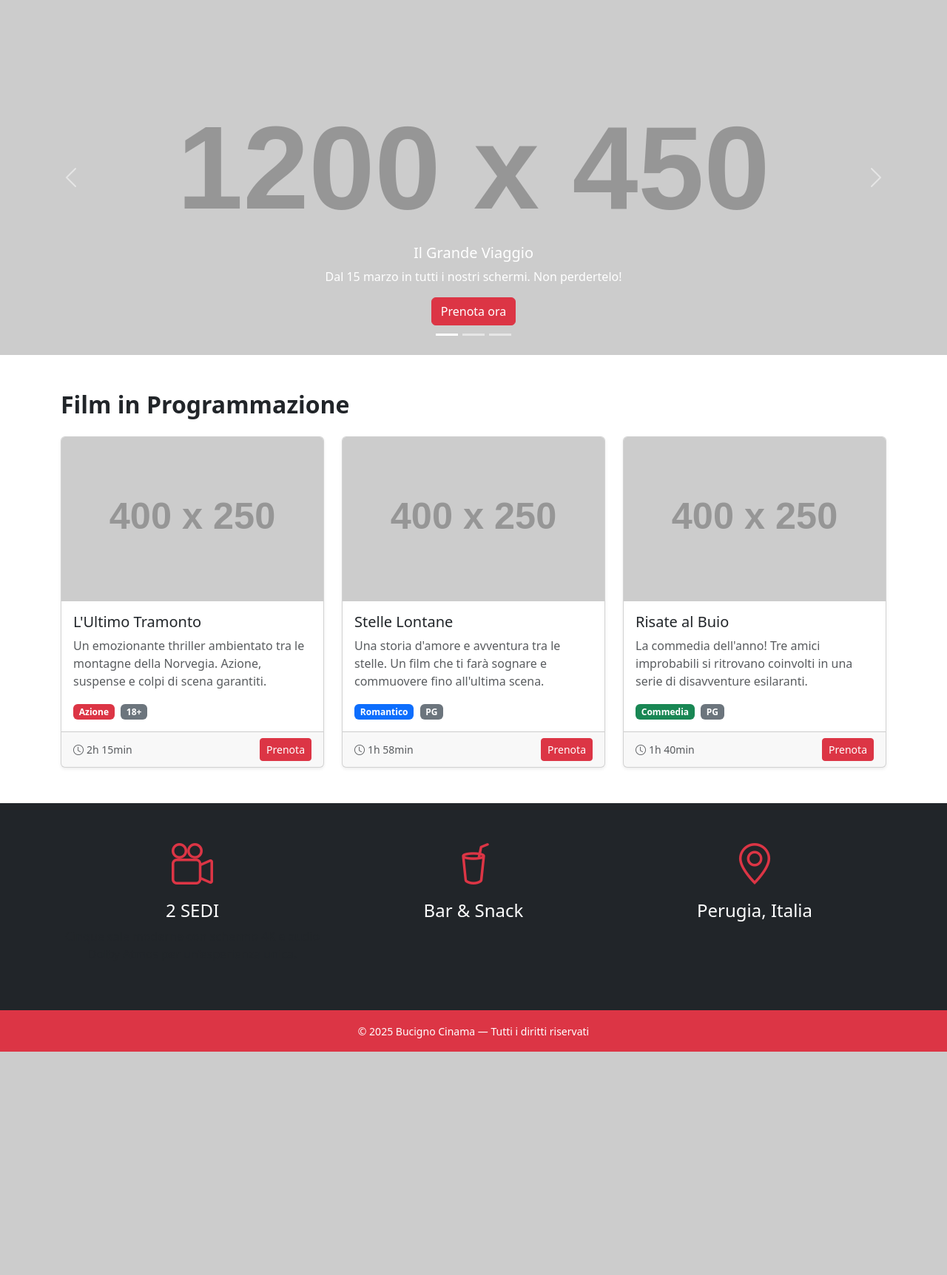
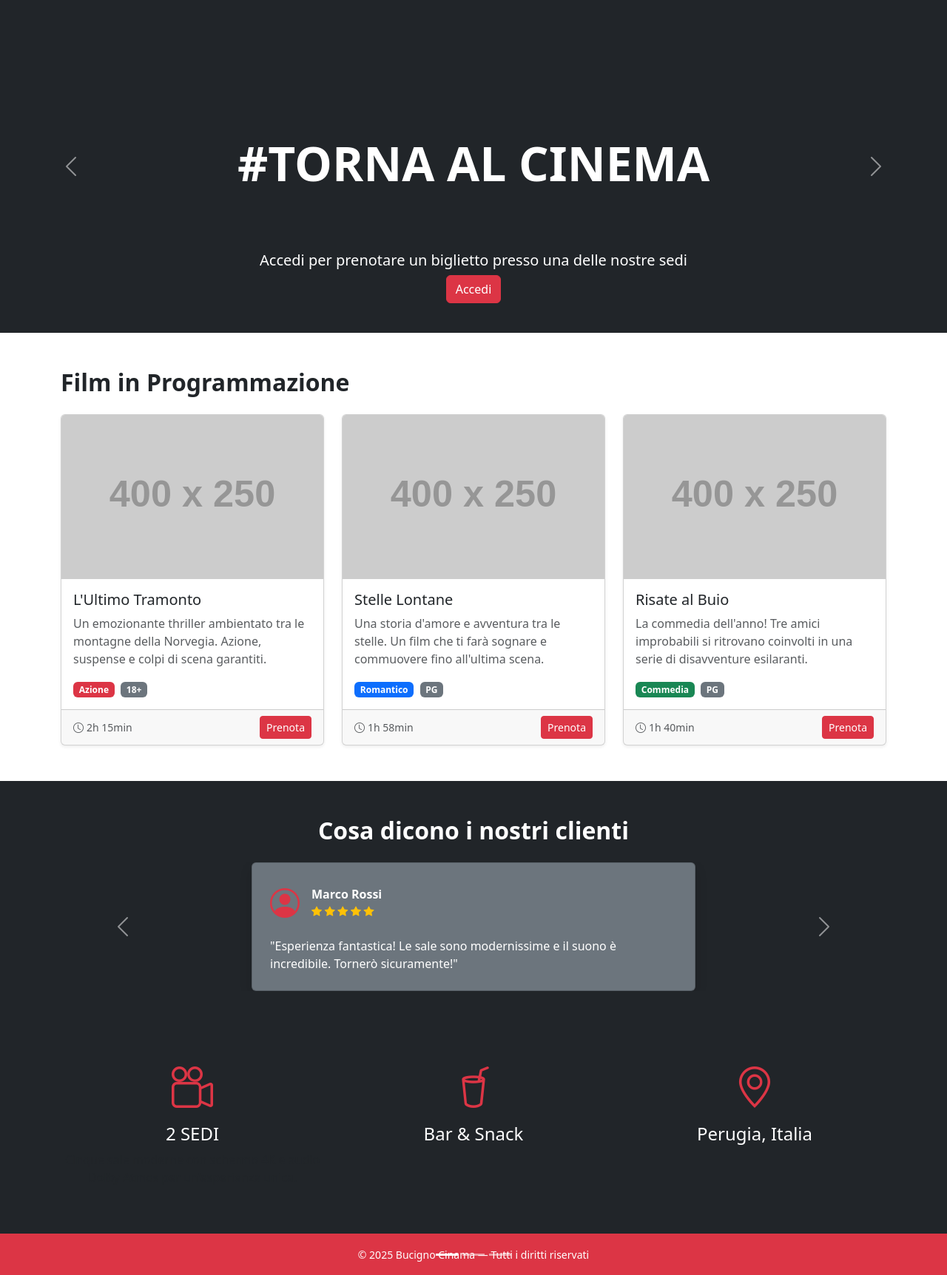
Before and after one commit to AndreaBucigno/BucignoCinema, a PHP site: page / in a window 1280 px wide. Shown: the part 60-1784 px from the top of the page at 74% size. Before the commit the page ends 1482 px from the top, so only its background shows below. Run offline with PHP 8.4, Linux system fonts and the light colour scheme; grey boxes labelled with a size stand in for pictures from a placeholder-image service; some libraries are stand-ins or nearby versions.

Commit message:
modifica pagina iniziale con aggiunta delle recensioni a carosello

```diff
--- a/inc/admin_page.inc.php
+++ b/inc/admin_page.inc.php
@@ -35,7 +35,7 @@
                 <hr class="sidebar-divider" />
 
                 <hr class="sidebar-divider" />
-                <a href="./BucignoCinema/logout.php" class="nav-link text-danger"><i class="bi bi-box-arrow-left me-2"></i>Logout</a>
+                <a href="/BucignoCinema/logout.php" class="nav-link text-danger"><i class="bi bi-box-arrow-left me-2"></i>Logout</a>
             </nav>
         </div>
 
@@ -57,7 +57,7 @@
     </div>
 
     <script src="https://cdn.jsdelivr.net/npm/bootstrap@5.3.3/dist/js/bootstrap.bundle.min.js"></script>
-    <script src="assets/js/script.js?v=<?php echo file_exists(__DIR__ . '/assets/js/script.js') ? filemtime(__DIR__ . '/assets/js/script.js') : 0; ?>"></script>
+    <script src="/BucignoCinema/assets/js/script.js?v=<?php echo file_exists(__DIR__ . '/assets/js/script.js') ? filemtime(__DIR__ . '/assets/js/script.js') : 0; ?>"></script>
 </body>
 
 </html>
--- a/index.php
+++ b/index.php
@@ -40,15 +40,18 @@
         </div>
         <div class="carousel-inner">
             <div class="carousel-item active">
-                <img src="https://placehold.co/1200x450/212529/ffffff?text=Film+in+Arrivo" class="d-block w-100" alt="Film 1" />
+                <div style="height:450px; background-color:#212529; display:flex; align-items:center; justify-content:center;">
+                    <h1 style="color:white; font-size:4rem; font-weight:bold;">#TORNA AL CINEMA</h1>
+                </div>
                 <div class="carousel-caption d-none d-md-block">
-                    <h5>Il Grande Viaggio</h5>
-                    <p>Dal 15 marzo in tutti i nostri schermi. Non perdertelo!</p>
-                    <a href="#" class="btn btn-danger">Prenota ora</a>
+                    <h5>Accedi per prenotare un biglietto presso una delle nostre sedi</h5>
+                    <a href="login.php" class="btn btn-danger">Accedi</a>
                 </div>
             </div>
             <div class="carousel-item">
-                <img src="https://placehold.co/1200x450/b02a37/ffffff?text=Nuova+Stagione+2025" class="d-block w-100" alt="Film 2" />
+                <div style="height:450px; background-color:#b02a37; display:flex; align-items:center; justify-content:center;">
+                    <h1 style="color:white; font-size:4rem; font-weight:bold;">#TORNA AL CINEMA</h1>
+                </div>
                 <div class="carousel-caption d-none d-md-block">
                     <h5>Nuova Stagione 2025</h5>
                     <p>Tanti nuovi film ti aspettano ogni settimana.</p>
@@ -56,12 +59,13 @@
                 </div>
             </div>
             <div class="carousel-item">
-                <img src="https://placehold.co/1200x450/495057/ffffff?text=Offerta+Speciale" class="d-block w-100" alt="Film 3" />
+                <div style="height:450px; background-color:#495057; display:flex; align-items:center; justify-content:center;">
+                    <h1 style="color:white; font-size:4rem; font-weight:bold;">#TORNA AL CINEMA</h1>
+                </div>
                 <div class="carousel-caption d-none d-md-block">
                     <h5>Offerta Speciale</h5>
                     <p>Ogni mercoledì biglietti a soli €5. Portaci tutta la famiglia!</p>
                     <a href="#" class="btn btn-danger">Scopri di più</a>
-                </div>
                 </div>
             </div>
             <button class="carousel-control-prev" type="button" data-bs-target="#carouselCinema" data-bs-slide="prev">
@@ -124,6 +128,88 @@
             </div>
         </div>
 
+        <!-- RECENSIONI -->
+        <div class="bg-dark text-white py-5">
+            <div class="container">
+                <h2 class="fw-bold mb-4 text-center">Cosa dicono i nostri clienti</h2>
+                <div id="carouselRecensioni" class="carousel slide" data-bs-ride="carousel">
+                    <div class="carousel-inner">
+
+                        <div class="carousel-item active">
+                            <div class="d-flex justify-content-center">
+                                <div class="card bg-secondary text-white p-4 shadow" style="max-width:600px; width:100%;">
+                                    <div class="d-flex align-items-center mb-3">
+                                        <i class="bi bi-person-circle fs-1 me-3 text-danger"></i>
+                                        <div>
+                                            <h6 class="mb-0 fw-bold">Marco Rossi</h6>
+                                            <small class="text-warning">
+                                                <i class="bi bi-star-fill"></i>
+                                                <i class="bi bi-star-fill"></i>
+                                                <i class="bi bi-star-fill"></i>
+                                                <i class="bi bi-star-fill"></i>
+                                                <i class="bi bi-star-fill"></i>
+                                            </small>
+                                        </div>
+                                    </div>
+                                    <p class="mb-0">"Esperienza fantastica! Le sale sono modernissime e il suono è incredibile. Tornerò sicuramente!"</p>
+                                </div>
+                            </div>
+                        </div>
+
+                        <div class="carousel-item">
+                            <div class="d-flex justify-content-center">
+                                <div class="card bg-secondary text-white p-4 shadow" style="max-width:600px; width:100%;">
+                                    <div class="d-flex align-items-center mb-3">
+                                        <i class="bi bi-person-circle fs-1 me-3 text-danger"></i>
+                                        <div>
+                                            <h6 class="mb-0 fw-bold">Giulia Bianchi</h6>
+                                            <small class="text-warning">
+                                                <i class="bi bi-star-fill"></i>
+                                                <i class="bi bi-star-fill"></i>
+                                                <i class="bi bi-star-fill"></i>
+                                                <i class="bi bi-star-fill"></i>
+                                                <i class="bi bi-star-half"></i>
+                                            </small>
+                                        </div>
+                                    </div>
+                                    <p class="mb-0">"Personale gentilissimo e prezzi onesti. La sala IMAX è spettacolare, non delude mai!"</p>
+                                </div>
+                            </div>
+                        </div>
+
+                        <div class="carousel-item">
+                            <div class="d-flex justify-content-center">
+                                <div class="card bg-secondary text-white p-4 shadow" style="max-width:600px; width:100%;">
+                                    <div class="d-flex align-items-center mb-3">
+                                        <i class="bi bi-person-circle fs-1 me-3 text-danger"></i>
+                                        <div>
+                                            <h6 class="mb-0 fw-bold">Luca Verdi</h6>
+                                            <small class="text-warning">
+                                                <i class="bi bi-star-fill"></i>
+                                                <i class="bi bi-star-fill"></i>
+                                                <i class="bi bi-star-fill"></i>
+                                                <i class="bi bi-star-fill"></i>
+                                                <i class="bi bi-star-fill"></i>
+                                            </small>
+                                        </div>
+                                    </div>
+                                    <p class="mb-0">"Il miglior cinema di Perugia senza dubbio. Programmazione sempre aggiornata e poltrone comodissime!"</p>
+                                </div>
+                            </div>
+                        </div>
+
+                    </div>
+
+                    <button class="carousel-control-prev" type="button" data-bs-target="#carouselRecensioni" data-bs-slide="prev">
+                        <span class="carousel-control-prev-icon"></span>
+                    </button>
+                    <button class="carousel-control-next" type="button" data-bs-target="#carouselRecensioni" data-bs-slide="next">
+                        <span class="carousel-control-next-icon"></span>
+                    </button>
+                </div>
+            </div>
+        </div>
+
         <!-- SEZIONE INFO -->
         <div class="bg-dark text-white py-5">
             <div class="container">
@@ -148,7 +234,7 @@
         </div>
 
         <!-- FOOTER -->
-    <footer class="bg-danger text-white text-center py-3">
+        <footer class="bg-danger text-white text-center py-3 ">
             <small>&copy; 2025 Bucigno Cinama — Tutti i diritti riservati</small>
         </footer>
 
```
Also changed, not shown: 1 other file. Lines whose indentation alone changed are shown as unchanged.
